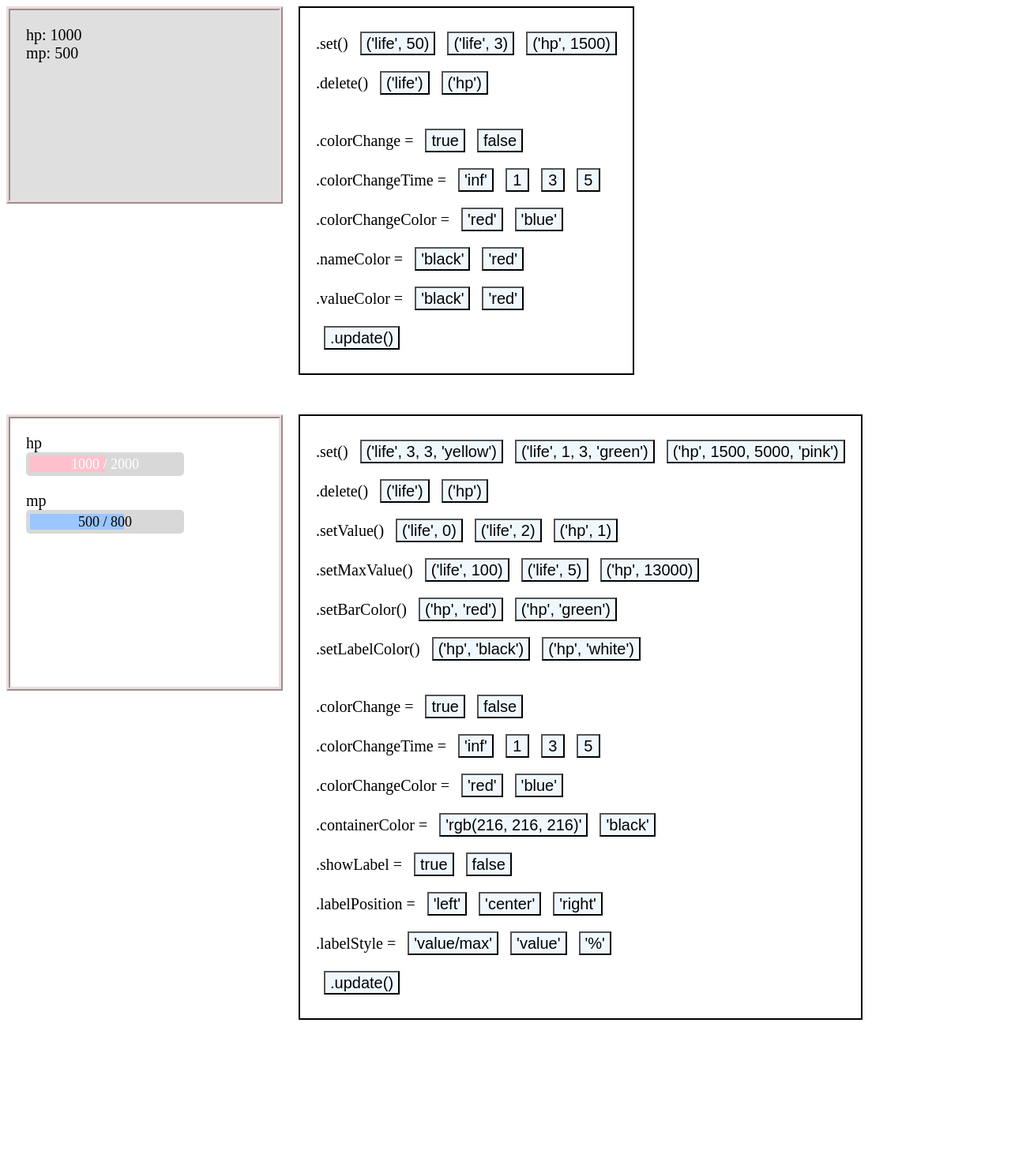
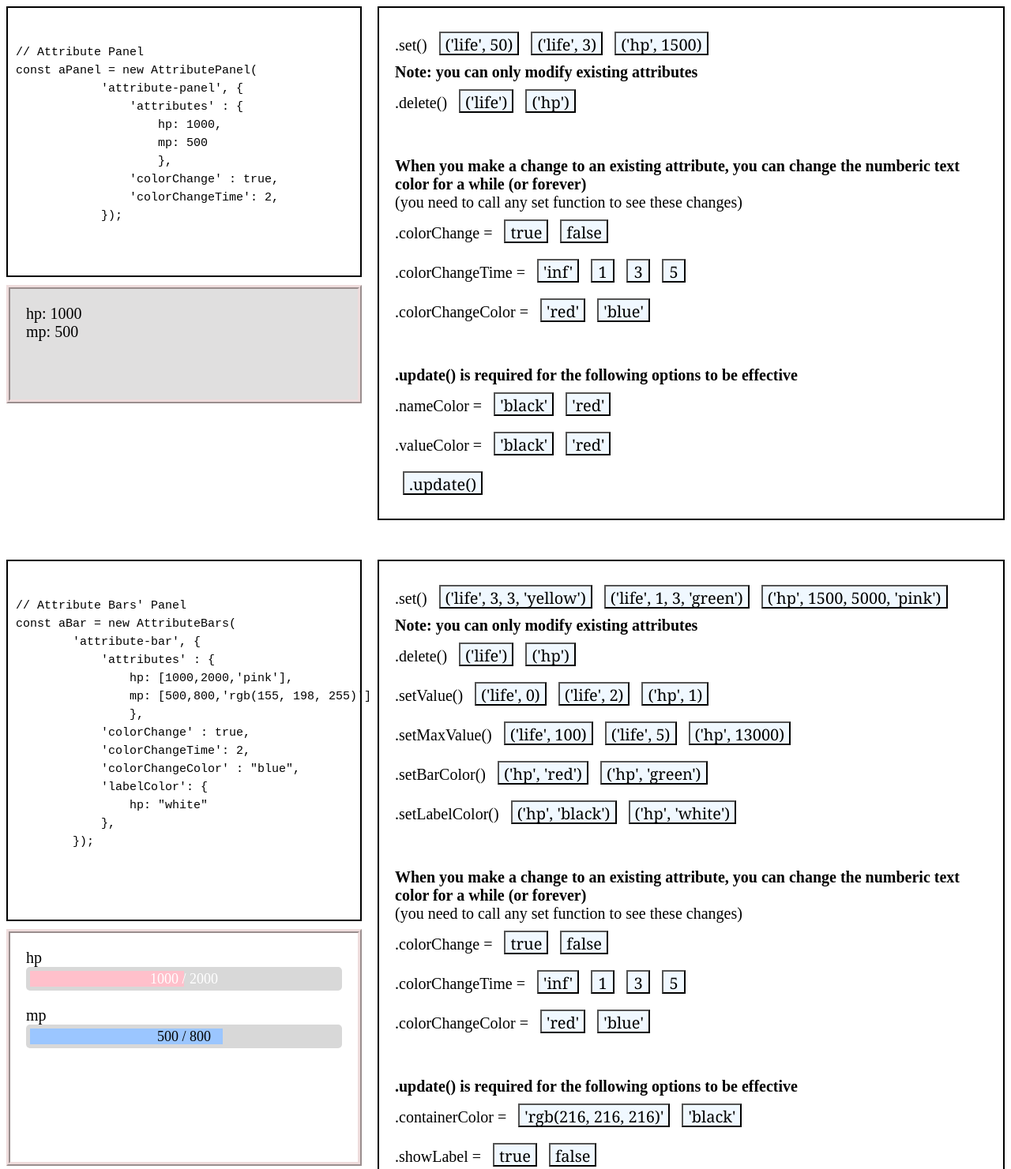
Before and after one commit to echoztoronto/TRPG.JS, a website: page pub/examples.html in a window 1280 px wide. Shown: the top 1481 px of the page at 79% size. Before the commit the page ends 1342 px from the top, so only its background shows below. Drawn offline with Linux system fonts and the light colour scheme.

Commit message:
examples styles

```diff
--- a/pub/TRPG.css
+++ b/pub/TRPG.css
@@ -20,7 +20,7 @@
 }
 
 .TRPG-aBar-attr-bar-container {
-    width: 200px;
+    width: 100%;
     height: 30px;
     padding: 5px;
     -webkit-box-sizing: border-box;
--- a/pub/TRPG.js
+++ b/pub/TRPG.js
@@ -86,7 +86,7 @@ class AttributePanel {
 
 //  ------------------------------- Attribute Bar  ------------------------------
 
-class AttributeBar {
+class AttributeBars {
     attributes = {};      //  {name: [value, maxValue, barColor]}
     attributesMax = {};
     barColor = {};
--- a/pub/examples.css
+++ b/pub/examples.css
@@ -7,16 +7,20 @@
     display: inline-block;
 }
 
+.demo-block {
+    min-width: 450px;
+}
+
 .buttons {
     margin-left: 20px;
     border: solid 2px black;
     padding: 20px 20px 20px 20px;
     font-size: 20px;
+    min-width: 700px;
 }
 
 #attribute-panel {
-    width: 300px;
-    height: 200px;
+    height: 100px;
     background: rgb(224, 223, 223);
     border: ridge rgb(238, 220, 220) 5px;
 }
@@ -29,6 +33,7 @@ button {
     height: 30px;
     min-width: 30px;
     font-size: 20px;
+    font-family:Cambria, Cochin, Georgia, Times, 'Times New Roman', serif;
 }
 
 button:hover {
@@ -36,8 +41,18 @@ button:hover {
 }
 
 #attribute-bar {
-    width: 300px;
-    height: 300px;
+    height: 250px;
     background: rgb(255, 255, 255);
     border: ridge rgb(238, 220, 220) 5px;
 }
+
+.demo-code {
+    padding-left: 10px;
+    font-size: 20px;
+    border: solid 2px black;
+    margin-bottom: 10px;
+}
+
+code {
+    font-size: 15px;
+}
--- a/pub/examples.html
+++ b/pub/examples.html
@@ -11,16 +11,37 @@
 </head>
 <body>
     <div class="section-container">
-        <div class="demo-block" id="attribute-panel"> </div>
+        <div class="demo-block">
+            <div class="demo-code">
+                <pre>
+                    <code>
+// Attribute Panel
+const aPanel = new AttributePanel(
+            'attribute-panel', {
+                'attributes' : {
+                    hp: 1000,
+                    mp: 500
+                    },
+                'colorChange' : true,
+                'colorChangeTime': 2,
+            });
+                    </code>
+                </pre>
+            </div>
+            <div id="attribute-panel"> </div>
+        </div>
         <div class="buttons">
             .set()
             <button onclick="aPanel.set('life', 50)"> ('life', 50) </button>
             <button onclick="aPanel.set('life', 3)"> ('life', 3) </button>
             <button onclick="aPanel.set('hp', 1500)"> ('hp', 1500) </button>
+            <br><b>Note: you can only modify existing attributes </b>
             <br> .delete()
             <button onclick="aPanel.delete('life')"> ('life') </button>
             <button onclick="aPanel.delete('hp')"> ('hp') </button>
-            <br>
+            <br><br>
+            <br> <b>When you make a change to an existing attribute, you can change the numberic text color for a while (or forever) </b>
+            <br> (you need to call any set function to see these changes)
             <br> .colorChange =
             <button onclick="aPanel.colorChange = true">  true </button>
             <button onclick="aPanel.colorChange = false"> false </button>
@@ -32,6 +53,8 @@
             <br> .colorChangeColor =
             <button onclick="aPanel.colorChangeColor = 'red'">  'red' </button>
             <button onclick="aPanel.colorChangeColor = 'blue'">  'blue' </button>
+            <br><br>
+            <br><b>.update() is required for the following options to be effective </b>
             <br> .nameColor =
             <button onclick="aPanel.nameColor = 'black'"> 'black' </button>
             <button onclick="aPanel.nameColor = 'red'"> 'red' </button>
@@ -45,12 +68,36 @@
 
 
     <div class="section-container">
-        <div class="demo-block" id="attribute-bar"> </div>
+        <div class="demo-block">
+            <div class="demo-code">
+                <pre>
+                    <code>
+// Attribute Bars' Panel
+const aBar = new AttributeBars(
+        'attribute-bar', {
+            'attributes' : {
+                hp: [1000,2000,'pink'],
+                mp: [500,800,'rgb(155, 198, 255)']
+                },
+            'colorChange' : true,
+            'colorChangeTime': 2,
+            'colorChangeColor' : "blue",
+            'labelColor': {
+                hp: "white"
+            },
+        });
+
+                    </code>
+                </pre>
+            </div>
+            <div id="attribute-bar"> </div>
+        </div>
         <div class="buttons">
             .set()
             <button onclick="aBar.set('life', 3, 3, 'yellow')"> ('life', 3, 3, 'yellow') </button>
             <button onclick="aBar.set('life', 1, 3, 'green')"> ('life', 1, 3, 'green') </button>
             <button onclick="aBar.set('hp', 1500, 5000, 'pink')"> ('hp', 1500, 5000, 'pink') </button>
+            <br><b>Note: you can only modify existing attributes </b>
             <br> .delete()
             <button onclick="aBar.delete('life')"> ('life') </button>
             <button onclick="aBar.delete('hp')"> ('hp') </button>
@@ -68,7 +115,9 @@
             <br>.setLabelColor()
             <button onclick="aBar.setLabelColor('hp', 'black')"> ('hp', 'black') </button>
             <button onclick="aBar.setLabelColor('hp', 'white')"> ('hp', 'white') </button>
-            <br>
+            <br><br>
+            <br> <b>When you make a change to an existing attribute, you can change the numberic text color for a while (or forever) </b>
+            <br> (you need to call any set function to see these changes)
             <br> .colorChange =
             <button onclick="aBar.colorChange = true">  true </button>
             <button onclick="aBar.colorChange = false"> false </button>
@@ -80,6 +129,8 @@
             <br> .colorChangeColor =
             <button onclick="aBar.colorChangeColor = 'red'">  'red' </button>
             <button onclick="aBar.colorChangeColor = 'blue'">  'blue' </button>
+            <br><br>
+            <br><b>.update() is required for the following options to be effective </b>
             <br> .containerColor =
             <button onclick="aBar.containerColor = 'rgb(216, 216, 216)'"> 'rgb(216, 216, 216)' </button>
             <button onclick="aBar.containerColor = 'black'"> 'black' </button>
--- a/pub/examples.js
+++ b/pub/examples.js
@@ -1,6 +1,6 @@
 
 
-let aPanel = new AttributePanel('attribute-panel', {
+const aPanel = new AttributePanel('attribute-panel', {
                                 'attributes' : {
                                     hp: 1000,
                                     mp: 500
@@ -12,7 +12,7 @@ let aPanel = new AttributePanel('attribute-panel', {
 
 
 
-let aBar = new AttributeBar('attribute-bar', {
+const aBar = new AttributeBars('attribute-bar', {
                                 'attributes' : {  //{name: [value, maxValue, barColor]}
                                     hp: [1000,2000,'pink'],
                                     mp: [500,800,'rgb(155, 198, 255)']
@@ -23,4 +23,4 @@ let aBar = new AttributeBar('attribute-bar', {
                                 'labelColor': {
                                     hp: "white"
                                 },
-                                });
+                              });
```
